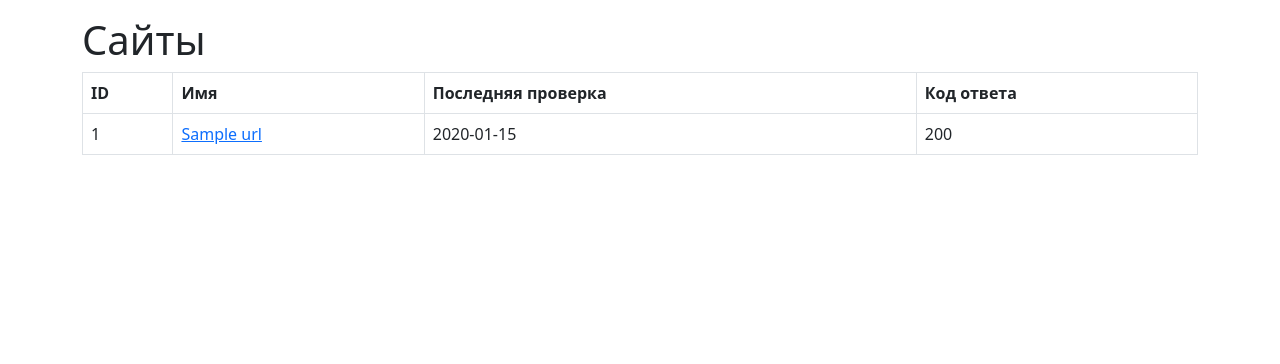
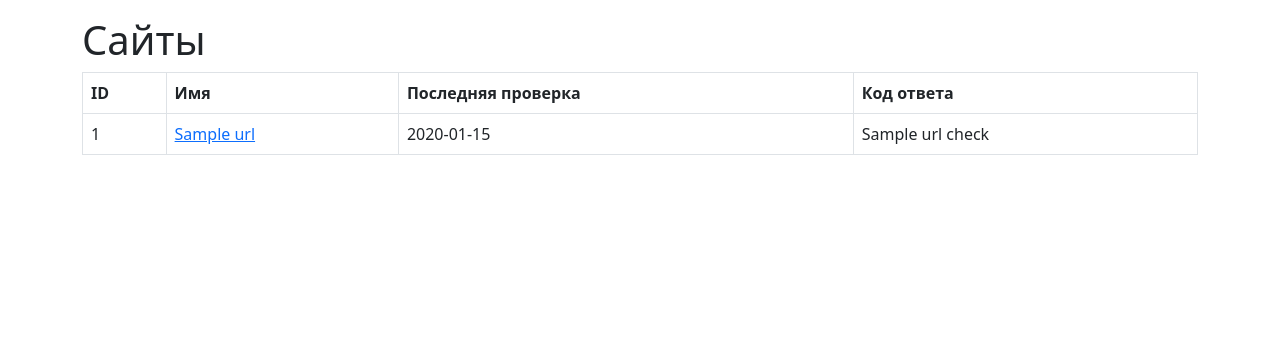
Before and after one commit to kuznetsovyar22/python-project-83, a Flask app: page /urls in a window 1280 px wide. Shown: the part 56-420 px from the top of the page. Run offline with Flask 2, Linux system fonts and the light colour scheme; a database or web service that is not in the repository returns one stand-in record (values such as "Sample title"); some libraries are stand-ins or nearby versions.

Commit message:
vrodework

```diff
--- a/page_analyzer/app.py
+++ b/page_analyzer/app.py
@@ -8,11 +8,12 @@ from flask import (
     url_for,
 )
 import os
-from jinja2 import Environment
 import psycopg2
 from dotenv import load_dotenv
 from validators.url import url
 import datetime
+import requests
+from bs4 import BeautifulSoup
 
 
 load_dotenv('analyzer.env')
@@ -38,15 +39,24 @@ def index():
 def get_urls():
     cur.execute("SELECT * FROM urls")
     records = cur.fetchall()[::-1]
-    cur.execute("SELECT DISTINCT ON (url_id) url_id, created_at FROM url_checks ORDER BY url_id, created_at DESC")
+    cur.execute('''
+    SELECT DISTINCT ON (url_id) url_id, status_code, created_at
+    FROM url_checks
+    ORDER BY url_id, status_code, created_at DESC
+    ''')
     lastcheck = cur.fetchall()
-    print(lastcheck)
     return render_template('urls.html', urls=records, lastcheck=lastcheck)
 
 
 @app.post('/urls')
 def add_url():
     newurl = request.form.get('url')
+    cur.execute("SELECT * FROM urls")
+    records = cur.fetchall()
+    for record in records:
+        if record[1] == newurl:
+            flash('Страница уже существует', 'info')
+            return redirect(url_for('cur_url', id=record[0]), 302)
     if url(newurl) and len(newurl) < 255:
         query = "INSERT INTO urls (name, created_at) VALUES (%s, %s)"
         cur.execute(query, (newurl, datetime.datetime.now()))
@@ -61,21 +71,35 @@ def add_url():
         return redirect(url_for('index'), 402)
 
 
-
 @app.route('/urls/<id>')
 def cur_url(id):
     cur.execute(f"SELECT * FROM urls WHERE id={id} ORDER BY id DESC")
     current_url = cur.fetchall()[0]
-
     cur.execute(f"SELECT * FROM url_checks WHERE url_id={id} ORDER BY id DESC")
     allchecks = cur.fetchall()
     messages = get_flashed_messages(with_categories=True)
-    return render_template('cururl.html', messages=messages, current_url=current_url, allchecks=allchecks)
+    return render_template('cururl.html', messages=messages, current_url=current_url, allchecks=allchecks)  # noqa: E501
 
 
 @app.post('/urls/<id>/checks')
 def check_url(id):
-    query = "INSERT INTO url_checks (url_id, status_code, h1, title, description, created_at) VALUES (%s, %s, %s, %s, %s, %s)"
-    cur.execute(query, (id, 200, 'h1', 'title', 'description', datetime.datetime.now()))
-    flash('Страница успешно проверена', 'success')
-    return redirect(url_for('cur_url', id=id), 302)
+    cur.execute(f"SELECT name FROM urls WHERE id={id}")
+    current_url = cur.fetchall()[0]
+    try:
+        r = requests.get(current_url[0])
+        if r.status_code != 200:
+            raise requests.RequestException
+        page = r.text
+        soup = BeautifulSoup(page, 'html.parser')
+        query = '''INSERT INTO url_checks
+        (url_id, status_code, h1, title, description, created_at)
+        VALUES (%s, %s, %s, %s, %s, %s)'''
+        h1 = soup.find("h1").text if soup.find("h1") else ''
+        title = soup.find("title").text if soup.find("title") else ''
+        content = soup.find(attrs={"name": "description"}).get('content') if soup.find(attrs={"name": "description"}) else ''  # noqa: E501
+        cur.execute(query, (id, r.status_code, h1, title, content, datetime.datetime.now()))  # noqa: E501
+        flash('Страница успешно проверена', 'success')
+        return redirect(url_for('cur_url', id=id), 302)
+    except requests.RequestException:
+        flash('Произошла ошибка при проверке', 'warning')
+        return redirect(url_for('cur_url', id=id), 402)
--- a/page_analyzer/templates/urls.html
+++ b/page_analyzer/templates/urls.html
@@ -42,11 +42,17 @@
             <td>
               {% for check in lastcheck %}
                 {% if check[0] == url[0]%}
-                  {{check[1].strftime('%Y-%m-%d')}}
+                  {{check[2].strftime('%Y-%m-%d')}}
                 {% endif %}
               {% endfor %}
             </td>
-            <td>200</td>
+            <td>
+              {% for check in lastcheck %}
+                {% if check[0] == url[0]%}
+                  {{check[1]}}
+                {% endif %}
+              {% endfor %}
+            </td>
           </tr>
           {% endfor %}
       </table>
--- a/pyproject.toml
+++ b/pyproject.toml
@@ -16,6 +16,8 @@ jinja2 = "^3.1.2"
 psycopg2-binary = "^2.9.5"
 validators = "^0.20.0"
 datetime = "^5.1"
+requests = "^2.28.2"
+bs4 = "^0.0.1"
 
 
 [build-system]
```
Also changed, not shown: page_analyzer/templates/cururl.html (+8 -1 lines), page_analyzer/__init__.py (line endings or trailing spaces), 2 other files.
